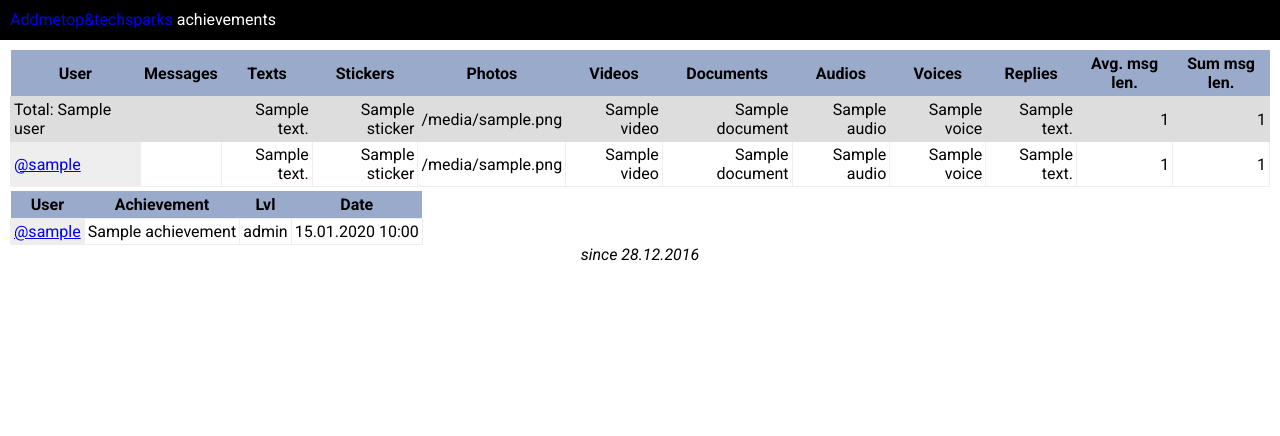
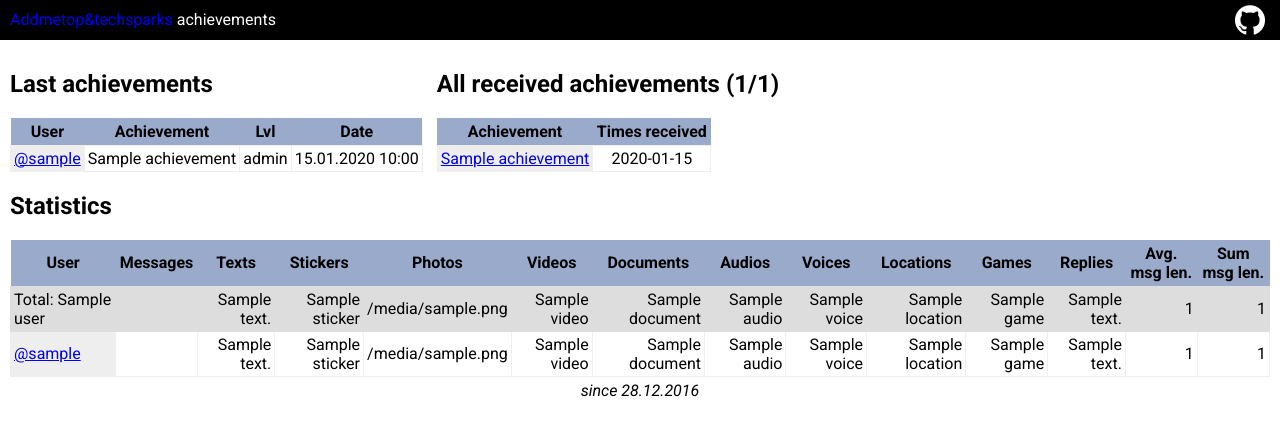
Before and after one commit to cherya/ChatAchievementsBot, a Python web app: template web/templates/homepage.html in a window 1280 px wide. Shown: the top 436 px of the page. Run offline with Jinja, Linux system fonts and the light colour scheme; the template is opened without the code that fills it: most values are stand-ins (such as "Sample title", 1, 10 or a date in 2020).

Commit message:
added achievement page

```diff
--- a/web/static/main.css
+++ b/web/static/main.css
@@ -13,6 +13,7 @@ header{
     color: white;
     line-height: 40px;
     padding: 0 10px;
+    position: relative;
 }
 
 .chanel{
@@ -57,6 +58,16 @@ header{
     vertical-align: top;
 }
 
+.all-achievements{
+    display: inline-block;
+    vertical-align: top;
+    padding: 0 10px;
+}
+
+.all-achievements .table tr td:last-child{
+    text-align: center;
+}
+
 .counters {
     display: inline-block;
 }
@@ -70,3 +81,11 @@ header{
     text-align: center;
     font-style: italic;
 }
+
+.octocat{
+    height: 100%;
+    position: absolute;
+    right: 10px;
+    box-sizing: border-box;
+    padding: 5px;
+}
--- a/web/templates/base.html
+++ b/web/templates/base.html
@@ -25,6 +25,9 @@
 <body>
     <header>
         <a href="{{ url_for('homepage')}}" class="chanel">Addmetop&techsparks</a> achievements
+        <a href="https://github.com/cherya/ChatAchievementsBot">
+            <img src="{{ url_for('static', filename='images/GitHub.png') }}" alt="github" class="octocat">
+        </a>
     </header>
     <div class=page>
         <div class="main-content">
--- a/web/templates/counters.html
+++ b/web/templates/counters.html
@@ -9,6 +9,8 @@
         <th>Documents</th>
         <th>Audios</th>
         <th>Voices</th>
+        <th>Locations</th>
+        <th>Games</th>
         <th>Replies</th>
         <th>Avg. msg len.</th>
         <th>Sum msg len.</th>
@@ -23,6 +25,8 @@
         <td>{{ total.document }}</td>
         <td>{{ total.audio }}</td>
         <td>{{ total.voice }}</td>
+        <td>{{ total.location }}</td>
+        <td>{{ total.game }}</td>
         <td>{{ total.reply_to_message }}</td>
         <td>{{ total.average_msg_length }}</td>
         <td>{{ total.sum_message_length }}</td>
@@ -42,6 +46,8 @@
             <td>{{ counter.document }}</td>
             <td>{{ counter.audio }}</td>
             <td>{{ counter.voice }}</td>
+            <td>{{ counter.location }}</td>
+            <td>{{ counter.game }}</td>
             <td>{{ counter.reply_to_message }}</td>
             <td>{{ counter.average_msg_length }}</td>
             <td>{{ counter.sum_message_length }}</td>
--- a/web/templates/homepage.html
+++ b/web/templates/homepage.html
@@ -1,10 +1,34 @@
 {% extends "base.html" %}
+{% block extrahead %}
+    <link rel=stylesheet type=text/css href="{{ url_for('static', filename='achievement.css') }}">
+{% endblock %}
 {% block content%}
+    <div class="last-achievements">
+        <h2>Last achievements</h2>
+        {% include "achievements.html" %}
+    </div>
+    <div class="all-achievements">
+        <h2>All received achievements ({{ received_achievements|length }}/{{ achievements_count }})</h2>
+        <table class="table">
+            <thead>
+                <th>Achievement</th>
+                <th>Times received</th>
+            </thead>
+            {% for achievement in received_achievements %}
+                <tr>
+                    <td>
+                        <a href="{{ url_for('achievement_detail', achievement_id=achievement.achievement.id) }}">
+                            {{achievement.achievement.name}}
+                        </a>
+                    </td>
+                    <td>{{achievement.times_received}}</td>
+                </tr>
+            {% endfor %}
+        </table>
+    </div>
+    <h2>Statistics</h2>
     <div class="counters">
         {% include "counters.html" %}
-    </div>
-    <div class="last-achievements">
-        {% include "achievements.html" %}
     </div>
     <div class="since">
         since 28.12.2016
```
Also changed, not shown: web/server.py (+42 -12 lines), web/static/achievement.css (added, +39 -0 lines), web/static/userpage.css (+0 -40 lines), web/templates/achievement.html (added, +9 -0 lines), web/templates/achievement_detail.html (added, +24 -0 lines), web/templates/user_detail.html (+2 -9 lines), web/static/images/GitHub.png (added).
